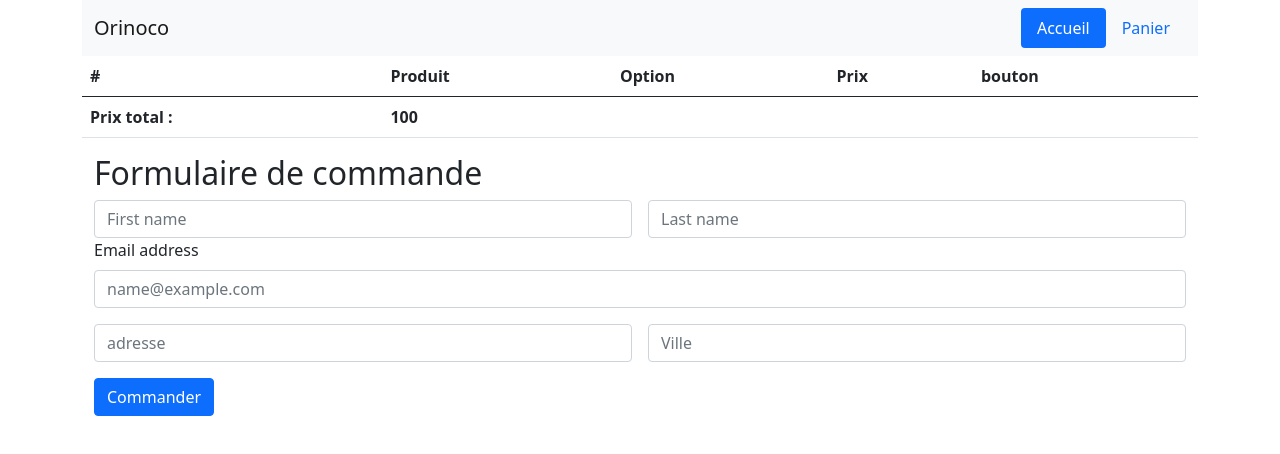
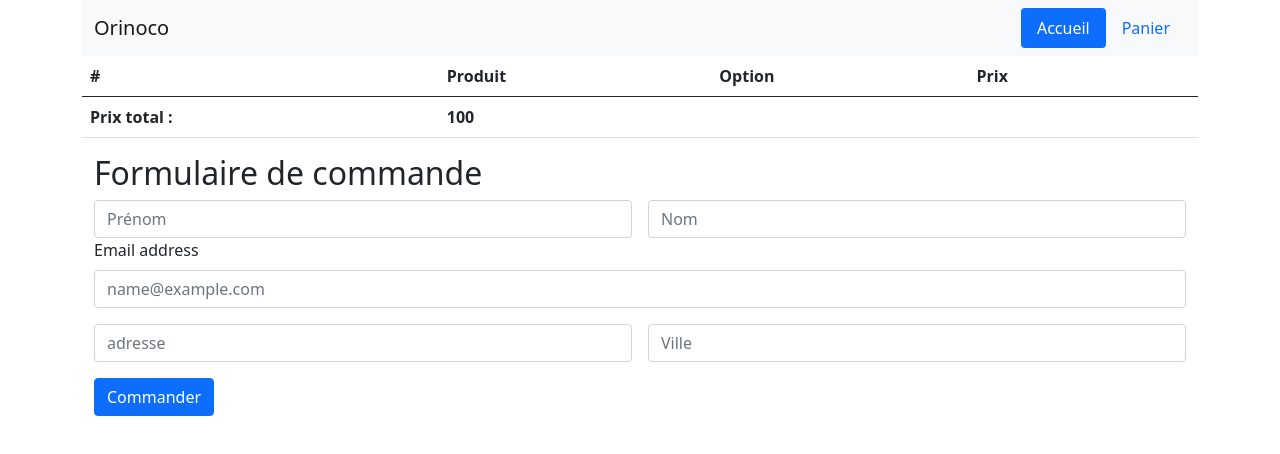
Before and after one commit to Arislb/Arislebechec_5_20072021, a plain HTML site: page frontend/panier.html in a window 1280 px wide. Drawn offline with nearby package versions, Linux system fonts and the light colour scheme; no server answers.

```diff
--- a/frontend/JS/produit.js
+++ b/frontend/JS/produit.js
@@ -85,9 +85,9 @@
 const popapresachat = () =>{
     if (window.confirm(`${data.name} option :${choixoption} a été rajouté au panier.
     Voulez-vous aller au panier ?`)) {
-        window.location.href = "index.html"
+        window.location.href = "panier.html"
     } else {
-        window.location.href = "index.html"
+        window.location.href = "#"
     }
 }
 
--- a/frontend/panier.html
+++ b/frontend/panier.html
@@ -46,7 +46,7 @@
                             <th scope="col">Produit</th>
                             <th scope="col">Option</th>
                             <th scope="col">Prix</th>
-                            <th scope="col">bouton</th>
+                            <th scope="col"></th>
                         </tr>
                     </thead>
                     <tbody id="contenupanier">
@@ -62,12 +62,10 @@
                 <h2>Formulaire de commande</h2>
                 <div class="row g-3">
                     <div class="col">
-                        <input type="text" class="form-control" id="fname" placeholder="First name"
-                            aria-label="First name">
+                        <input type="text" class="form-control" id="fname" placeholder="Prénom" aria-label="First name">
                     </div>
                     <div class="col">
-                        <input type="text" class="form-control" id="lname" placeholder="Last name"
-                            aria-label="Last name">
+                        <input type="text" class="form-control" id="lname" placeholder="Nom" aria-label="Last name">
                     </div>
                 </div>
                 <div class="mb-3">
```
